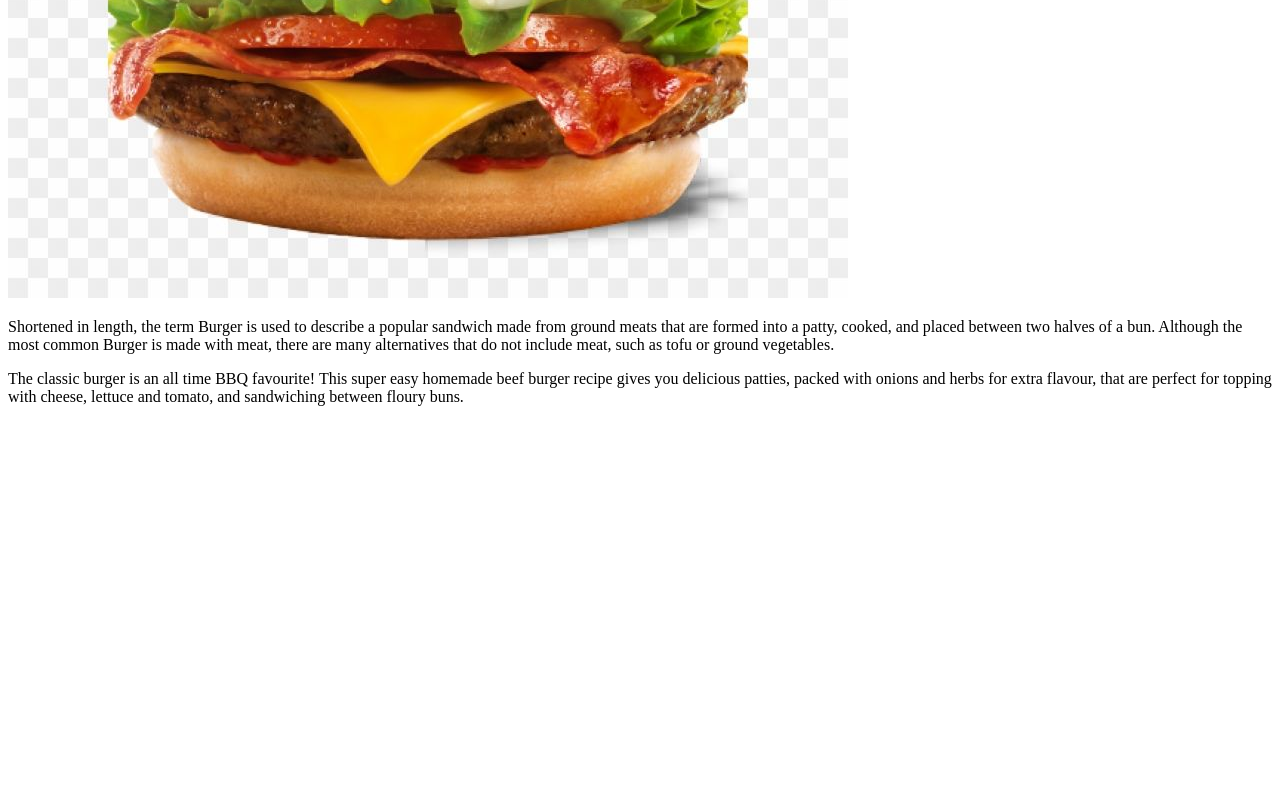
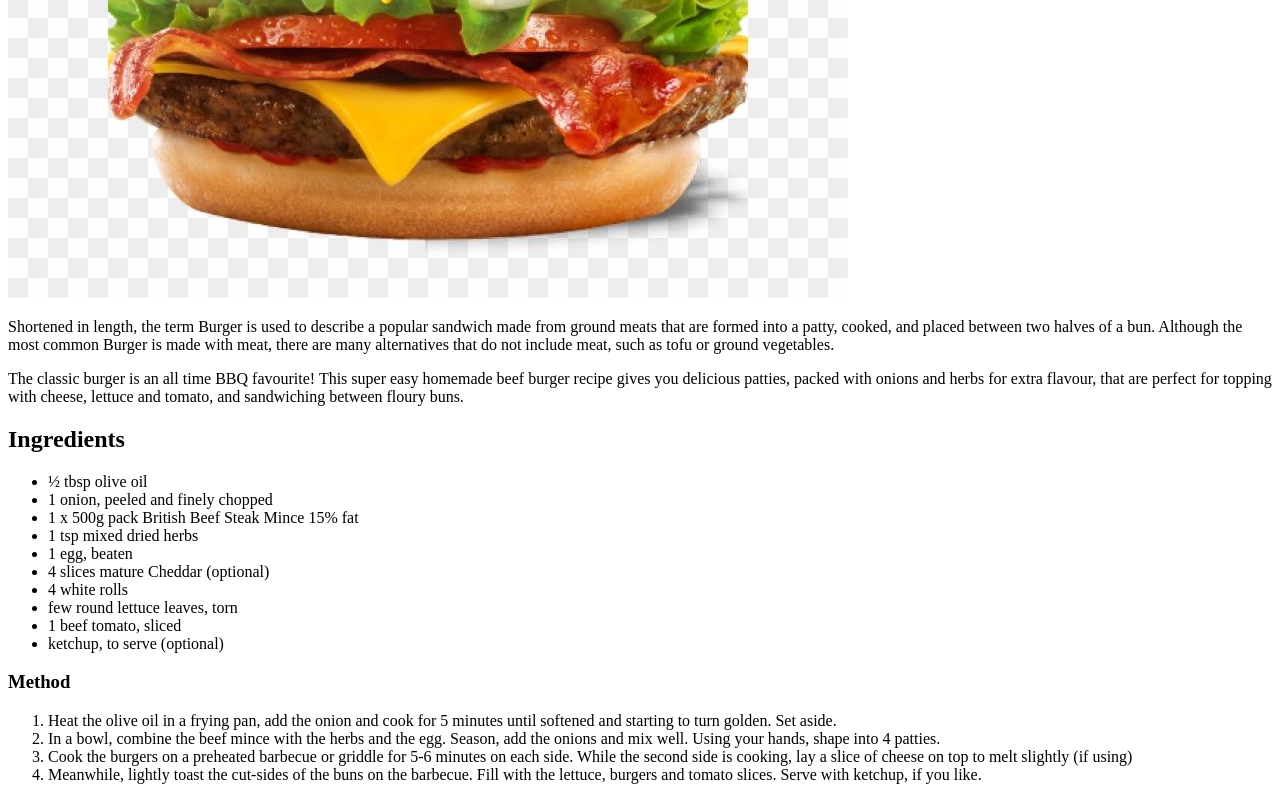
Before and after one commit to 5h1zuu/odin-recipes, a plain HTML site: page recipes/burger.html in a window 1280 px wide. Shown: the part 342-1142 px from the top of the page. Before the commit the page ends 800 px from the top, so only its background shows below. Drawn offline with Linux system fonts and the light colour scheme.

Commit message:
index.html

```diff
--- a/recipes/burger.html
+++ b/recipes/burger.html
@@ -11,6 +11,32 @@
         <p>Shortened in length, the term Burger is used to describe a popular sandwich made from ground meats that are formed into a patty, cooked, and placed between two halves of a bun. Although the most common Burger is made with meat, there are many alternatives that do not include meat, such as tofu or ground vegetables.</p>
         <p>The classic burger is an all time BBQ favourite! This super easy homemade beef burger recipe gives you delicious patties, packed with onions and herbs for extra flavour, that are perfect for topping with cheese, lettuce and tomato, and sandwiching between floury buns. </p>
 
+        <h2>Ingredients</h2>
+        <ul>
+            <li>½ tbsp olive oil</li>
+            <li>1 onion, peeled and finely chopped</li>
+            <li>1 x 500g pack British Beef Steak Mince 15% fat</li>
+            <li>1 tsp mixed dried herbs</li>
+            <li>1 egg, beaten</li>
+            <li>4 slices mature Cheddar (optional)</li>
+            <li>4 white rolls</li>
+            <li>few round lettuce leaves, torn</li>
+            <li>1 beef tomato, sliced</li>
+            <li>ketchup, to serve (optional)</li>
+        </ul>
+
+        <h3>Method</h3>
+        <ol>
+            <li>Heat the olive oil in a frying pan, add the onion and cook for 5 minutes until softened and starting to turn golden. Set aside.</li>
+
+            <li>In a bowl, combine the beef mince with the herbs and the egg. Season, add the onions and mix well. Using your hands, shape into 4 patties.</li>
+
+            <li>Cook the burgers on a preheated barbecue or griddle for 5-6 minutes on each side. While the second side is cooking, lay a slice of cheese on top to melt slightly (if using)</li>
+
+            <li>Meanwhile, lightly toast the cut-sides of the buns on the barbecue. Fill with the lettuce, burgers and tomato slices. Serve with ketchup, if you like.</li>
+
+
+        </ol>
 
 
 
```
Also changed, not shown: index.html (+2 -1 lines).
